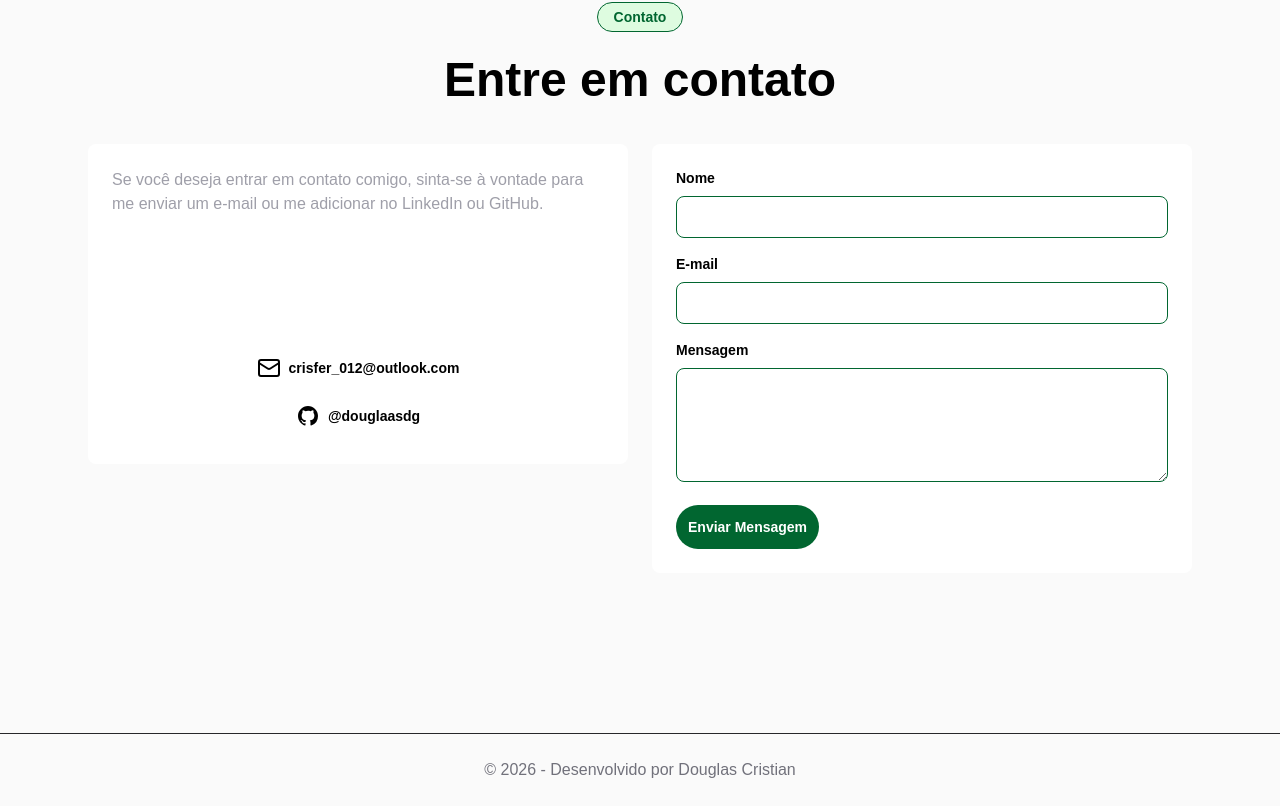
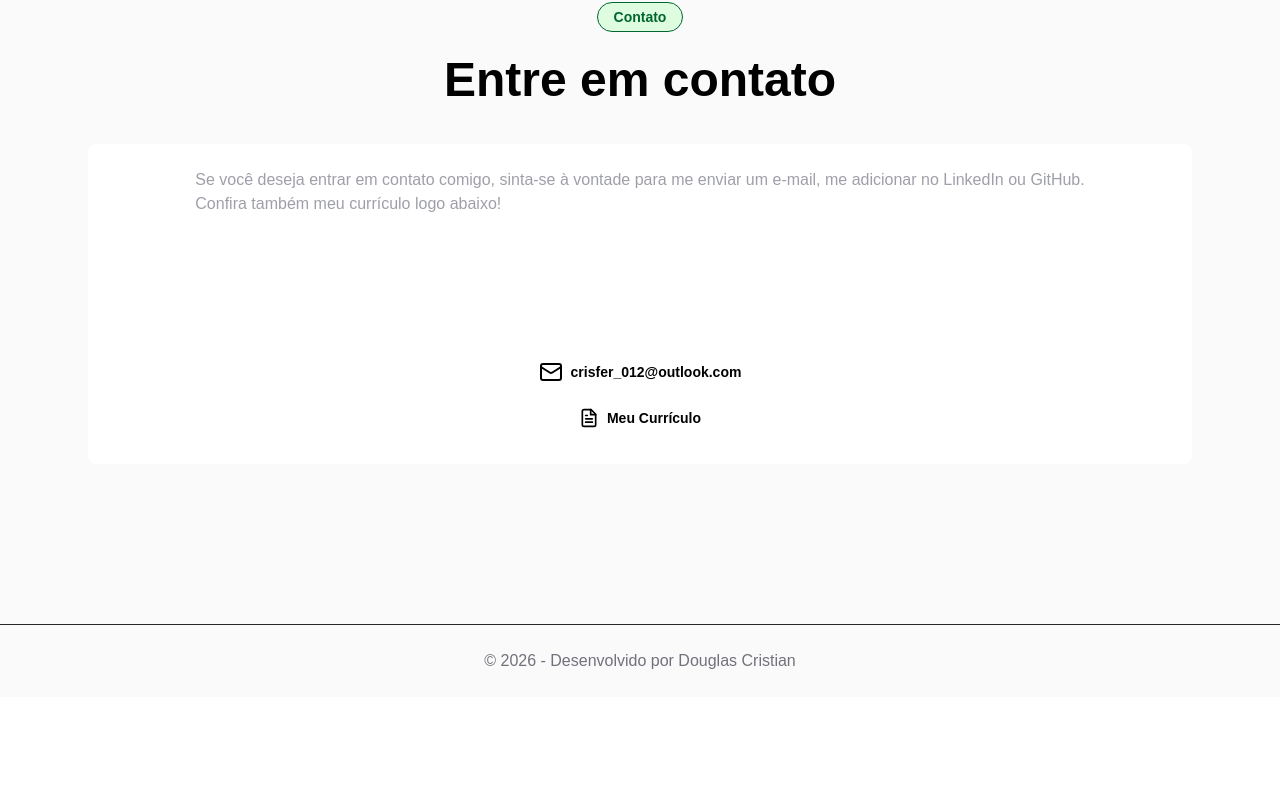
Before and after one commit to douglaasdg/meu-portifolio, a Next.js app: page / in a window 1280 px wide. Shown: the part 3319-4125 px from the top of the page. After the commit the page ends 4016 px from the top, so only its background shows below. Built offline with nearby package versions, Linux system fonts and the light colour scheme.

Commit message:
fix: update to the GitHub link for the resume

```diff
--- a/app/components/Contact.tsx
+++ b/app/components/Contact.tsx
@@ -11,9 +11,9 @@ export function Contact() {
                     </span>
                 </div>
                 <h2 className="text-3xl md:text-5xl font-bold mb-10 text-center">Entre em contato</h2>
-                <div className="grid grid-cols-1 sm:grid-cols-2 lg:grid-cols-2 gap-6">
+                <div className="">
                     <article className="items-center p-6 border-green-800 rounded-lg flex flex-col h-50 sm:h-full md:h-80 bg-white hover:shadow-lg transition duration-300 transform hover:-translate-y-1">
-                        <p className="text-zinc-400 mb-4 flex-grow">Se você deseja entrar em contato comigo, sinta-se à vontade para me enviar um e-mail ou me adicionar no LinkedIn ou GitHub.</p>
+                        <p className="text-zinc-400 mb-4 flex-grow">Se você deseja entrar em contato comigo, sinta-se à vontade para me enviar um e-mail, me adicionar no LinkedIn ou GitHub.<br></br> Confira também meu currículo logo abaixo!</p>
                         <a href="mailto:crisfer_012@outlook.com" target="_blank" rel="noopener noreferrer" className="p-3 text-black hover:text-green-600 font-semibold text-sm">
                             <div className="flex items-center gap-2">
                                 <Mail className="w-6 h-6" />
@@ -21,24 +21,19 @@ export function Contact() {
                             </div>
                         </a>
 
-                        <a href="https://github.com/douglaasdg" target="_blank" rel="noopener noreferrer" className="p-3 flex gap-2 items-center text-black hover:text-green-600 font-semibold text-sm">
-                            <svg
-                                xmlns="http://www.w3.org/2000/svg"
-                                fill="currentColor"
-                                viewBox="0 0 24 24"
-                                className="w-6 h-6 flex-shrink-0"
-                            >
-                                <path
-                                    fillRule="evenodd"
-                                    clipRule="evenodd"
-                                    d="M12 2C6.477 2 2 6.484 2 12.017c0 4.425 2.865 8.18 6.839 9.504.5.092.682-.217.682-.483 0-.237-.008-.868-.013-1.703-2.782.605-3.369-1.343-3.369-1.343-.454-1.158-1.11-1.466-1.11-1.466-.908-.62.069-.608.069-.608 1.003.07 1.531 1.032 1.531 1.032.892 1.53 2.341 1.088 2.91.832.092-.647.35-1.088.636-1.338-2.22-.253-4.555-1.113-4.555-4.951 0-1.093.39-1.988 1.029-2.688-.103-.253-.446-1.272.098-2.65 0 0 .84-.27 2.75 1.026A9.564 9.564 0 0112 6.844c.85.004 1.705.115 2.504.337 1.909-1.296 2.747-1.027 2.747-1.027.546 1.379.202 2.398.1 2.651.64.7 1.028 1.595 1.028 2.688 0 3.848-2.339 4.695-4.566 4.943.359.309.678.92.678 1.855 0 1.338-.012 2.419-.012 2.747 0 .268.18.58.688.482A10.019 10.019 0 0022 12.017C22 6.484 17.522 2 12 2z"
-                                />
+                        <a href="../Douglas_Cristian_Curriculo_pt-BR.pdf" target="_blank" rel="noopener noreferrer" className="p-3 flex gap-2 items-center text-black hover:text-green-600 font-semibold text-sm">
+                            <svg xmlns="http://www.w3.org/2000/svg" width="20" height="20" viewBox="0 0 24 24" fill="none" stroke="currentColor" stroke-width="2" stroke-linecap="round" stroke-linejoin="round">
+                                <path d="M14.5 2H6a2 2 0 0 0-2 2v16a2 2 0 0 0 2 2h12a2 2 0 0 0 2-2V7.5L14.5 2z"/>
+                                <polyline points="14 2 14 8 20 8"/>
+                                <line x1="16" y1="13" x2="8" y2="13"/>
+                                <line x1="16" y1="17" x2="8" y2="17"/>
+                                <line x1="10" y1="9" x2="8" y2="9"/>
                             </svg>
-                            <span>@douglaasdg</span>
+                            <span>Meu Currículo</span>
                         </a>
                     </article>
 
-                    <article className="p-6 border-green-800 rounded-lg flex flex-col h-full bg-white hover:shadow-lg transition duration-300 transform hover:-translate-y-1">
+                    {/*<article className="p-6 border-green-800 rounded-lg flex flex-col h-full bg-white hover:shadow-lg transition duration-300 transform hover:-translate-y-1">
                 <form action="">
                     <div className="mb-4">
                     <label htmlFor="name" className="block text-sm font-semibold mb-2">Nome</label>
@@ -56,7 +51,7 @@ export function Contact() {
                     Enviar Mensagem
                     </button>
                 </form>
-                </article>
+                </article>*/}
                 </div>
             </section>
         </>
```
